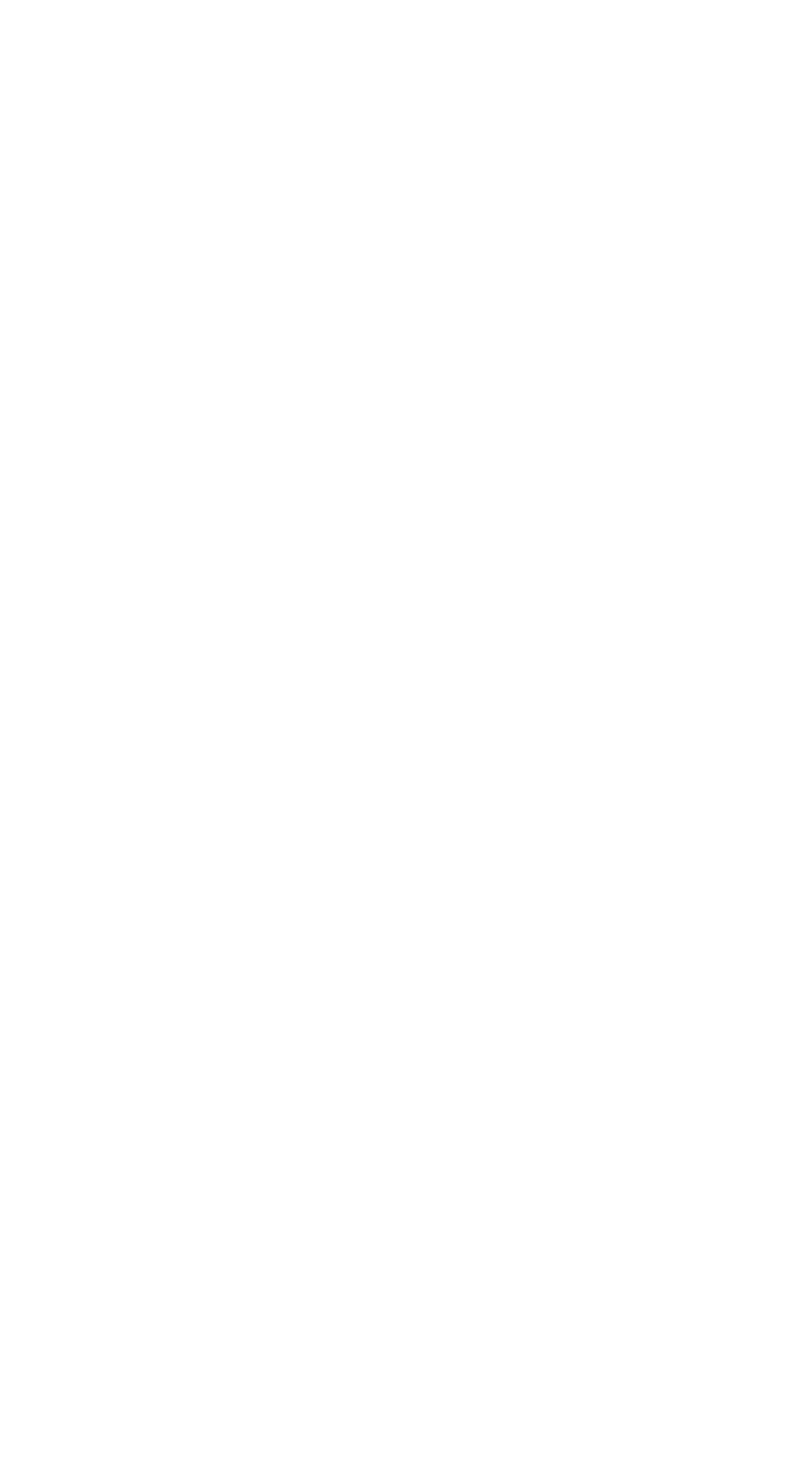
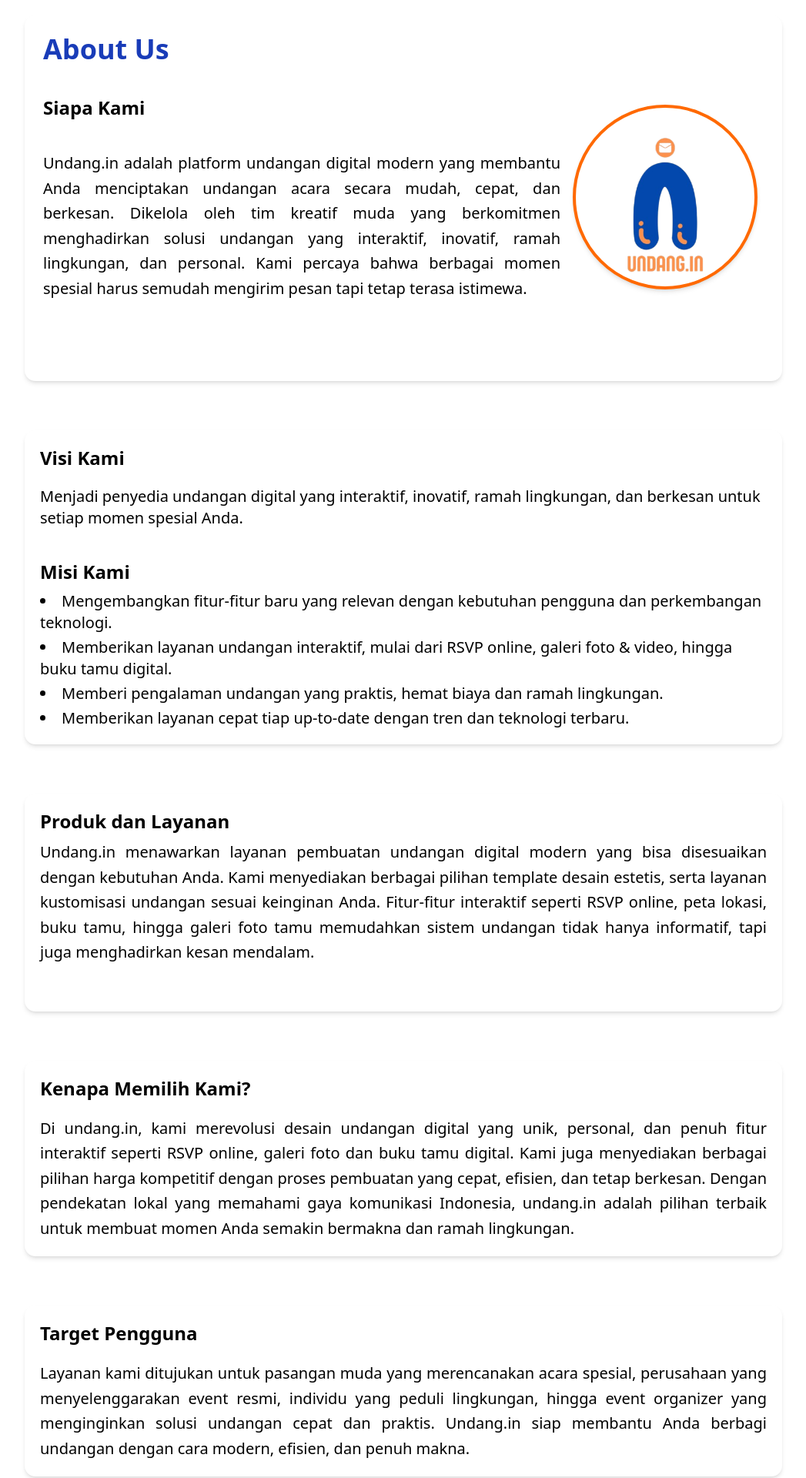
Before and after one commit to ranggapasya/Undangin, a Next.js app: page /about in a window 1280 px wide. Shown: the part 220-2140 px from the top of the page at 77% size, without its empty margins (116-1163 px from the left). Before the commit the page ends 872 px from the top, so only its background shows below. Built offline with nearby package versions, Linux system fonts and the light colour scheme.

Commit message:
About update

```diff
--- a/package.json
+++ b/package.json
@@ -28,6 +28,7 @@
     "react-icon": "^1.0.0",
     "react-player": "^2.16.0",
     "react-to-print": "^3.1.0",
+    "swiper": "^11.2.6",
     "tailwind-merge": "^3.2.0",
     "zod": "^3.24.4"
   },
--- a/src/app/about/page.tsx
+++ b/src/app/about/page.tsx
@@ -1,7 +1,110 @@
-export default function About() {
-    return (
-        <div className="flex min-h-screen flex-col items-center justify-between p-24">
-        <p className="text-[36px] ">INI ADALAH ABOUT PAGE</p>
-        </div>
-    );
-    }
+'use client';
+import Image from 'next/image';
+
+export default function AboutPage() {
+  return (
+    <>
+      {/* Bagian Biru Atas */}
+      <div className="w-full h-32 bg-blue-800 rounded-b-[100px]" />
+
+      {/* Konten Utama */}
+      <main className="px-5 py-10 max-w-5xl mx-auto space-y-16 text-black relative z-10">
+
+        {/* Section 1 - Tentang Kami */}
+        <section className="relative bg-white p-6 rounded-xl shadow-md">
+          <h2 className="text-4xl font-semibold mb-10 text-blue-800">About Us</h2>
+          <div className="absolute top-4 right-4 mr-4 mt-25">
+            <div className="w-60 h-60 rounded-full border-4 border-orange-500 flex items-center justify-center bg-white shadow-md">
+              <Image
+                src="/images/logo.png"
+                alt="Logo Undang.in"
+                width={500}
+                height={500}
+                className="object-contain"
+              />
+            </div>
+          </div>
+
+          <h3 className="text-2xl font-semibold mb-10">Siapa Kami</h3>
+          <p className="text-justify leading-relaxed text-xl mb-20 max-w-2xl">
+            Undang.in adalah platform undangan digital modern yang membantu Anda menciptakan undangan acara secara mudah, cepat, dan berkesan.
+            Dikelola oleh tim kreatif muda yang berkomitmen menghadirkan solusi undangan yang interaktif, inovatif, ramah lingkungan, dan personal.
+            Kami percaya bahwa berbagai momen spesial harus semudah mengirim pesan tapi tetap terasa istimewa.
+          </p>
+        </section>
+
+        {/* Section 2 - Visi Misi */}
+        <section className="bg-white p-5 rounded-xl shadow-md">
+          <h3 className="text-2xl font-semibold mb-5">Visi Kami</h3>
+          <p className="text-xl mb-10">
+            Menjadi penyedia undangan digital yang interaktif, inovatif, ramah lingkungan, dan berkesan untuk setiap momen spesial Anda.
+          </p>
+          <h3 className="text-2xl font-semibold mb-2">Misi Kami</h3>
+          <ul className="list-disc list-inside text-xl space-y-1">
+            <li>Mengembangkan fitur-fitur baru yang relevan dengan kebutuhan pengguna dan perkembangan teknologi.</li>
+            <li>Memberikan layanan undangan interaktif, mulai dari RSVP online, galeri foto & video, hingga buku tamu digital.</li>
+            <li>Memberi pengalaman undangan yang praktis, hemat biaya dan ramah lingkungan.</li>
+            <li>Memberikan layanan cepat tiap up-to-date dengan tren dan teknologi terbaru.</li>
+          </ul>
+        </section>
+
+        {/* Section 3 - Produk & Layanan */}
+        <section className="bg-white p-5 rounded-xl shadow-md">
+          <h3 className="text-2xl font-semibold mb-2">Produk dan Layanan</h3>
+          <p className="text-xl text-justify leading-relaxed mb-10">
+            Undang.in menawarkan layanan pembuatan undangan digital modern yang bisa disesuaikan dengan kebutuhan Anda.
+            Kami menyediakan berbagai pilihan template desain estetis, serta layanan kustomisasi undangan sesuai keinginan Anda.
+             Fitur-fitur interaktif seperti RSVP online, peta lokasi, buku tamu, hingga galeri foto tamu memudahkan sistem undangan tidak hanya informatif, tapi juga menghadirkan kesan mendalam.
+          </p>
+          </section>
+
+          {/* Section 4 - Kenapa Memilih Kami */}
+<section className="bg-white p-5 rounded-xl shadow-md">
+  <h3 className="text-2xl font-semibold mb-5">Kenapa Memilih Kami?</h3>
+  <p className="text-xl text-justify leading-relaxed">
+    Di undang.in, kami merevolusi desain undangan digital yang unik, personal, dan penuh fitur interaktif seperti RSVP online, galeri foto dan buku tamu digital.
+    Kami juga menyediakan berbagai pilihan harga kompetitif dengan proses pembuatan yang cepat, efisien, dan tetap berkesan.
+    Dengan pendekatan lokal yang memahami gaya komunikasi Indonesia, undang.in adalah pilihan terbaik untuk membuat momen Anda semakin bermakna dan ramah lingkungan.
+  </p>
+ </section>
+
+{/* Section 5 - Target Pengguna */}
+<section className="bg-white p-5 rounded-xl shadow-md">
+  <h3 className="text-2xl font-semibold mb-5">Target Pengguna</h3>
+  <p className="text-xl text-justify leading-relaxed">
+    Layanan kami ditujukan untuk pasangan muda yang merencanakan acara spesial, perusahaan yang menyelenggarakan event resmi, individu yang peduli lingkungan, hingga event organizer yang menginginkan solusi undangan cepat dan praktis.
+    Undang.in siap membantu Anda berbagi undangan dengan cara modern, efisien, dan penuh makna.
+  </p>
+</section>
+
+{/* Section 6 - Tim Undang.in */}
+<section className="bg-white p-5 rounded-xl shadow-md">
+  <h3 className="text-lg font-semibold mb-4">Tim Undang.in</h3>
+
+  {/* Foto Tim */}
+  <div className="w-full flex justify-center mb-6">
+    <div className="rounded-xl overflow-hidden border-4 border-orange-500 shadow-md">
+      <Image
+        src="/images/fotbar.jpg"
+        alt="Tim Undang.in"
+        width={250}
+        height={250}
+        className="object-cover object-center w-full h-full"
+      />
+    </div>
+  </div>
+
+  {/* Kontak */}
+  <p className="text-3xl text-center mb-5">Hubungi kami:</p>
+  <ul className="text-xl list-disc list-inside text-center ">
+    <li>Email: undang24in@gmail.com</li>
+    <li>Instagram: @undang.in25</li>
+  </ul>
+</section>
+</main>
+
+      {/* Bagian Biru Bawah */}
+      <div className="w-full h-32 bg-blue-800 rounded-t-[100px]" />
+    </>
+  );
+}
--- a/src/app/display/page.tsx
+++ b/src/app/display/page.tsx
@@ -16,12 +16,12 @@
     { title: 'Template Birthday #04', price: 'Rp. 160.000', imageUrl: '/images/Birthday-Party.png' },
   ],
   wedding: [
-    { title: 'Template Wedding #01', price: 'Rp. 200.000', imageUrl: '/images/Wedding-Template.png' },
-    { title: 'Template Wedding #02', price: 'Rp. 220.000', imageUrl: '/images/Wedding-Template.png' },
-    { title: 'Template Wedding #03', price: 'Rp. 240.000', imageUrl: '/images/Wedding-Template.png' },
+    { title: 'Template Wedding #01', price: 'Rp. 120.000', imageUrl: '/images/Wedding-Party.png' },
+    { title: 'Template Wedding #02', price: 'Rp. 125.000', imageUrl: '/images/Wedding-Party.png' },
+    { title: 'Template Wedding #03', price: 'Rp. 150.000', imageUrl: '/images/Wedding-Party.png' },
   ],
   others: [
-    { title: 'Template Event #01', price: 'Rp. 180.000', imageUrl: '/images/Event-Template.png' },
+    { title: 'Template Lainnya #01', price: 'Rp. 180.000', imageUrl: '/images/Custom-Invitation.png' },
   ],
 };
 
--- /dev/null
+++ b/src/components/aboutComponents/About.tsx
@@ -0,0 +1,56 @@
+import Image from 'next/image'
+
+export default function About() {
+  return (
+    <div className="px-5 py-10 space-y-16 text-black">
+
+      {/* Section 1 - About Us */}
+      <section className="flex flex-col-reverse lg:flex-row items-center justify-between gap-10">
+        <div className="lg:w-1/2 space-y-4">
+          <h2 className="text-2xl font-bold">About Us</h2>
+          <h3 className="text-lg font-semibold">Siapa Kami</h3>
+          <p className="text-justify">
+            <strong>undang.in</strong> adalah platform undangan digital modern yang membantu Anda menciptakan undangan acara secara mudah, cepat, dan bersih. Dikelola oleh tim kreatif muda yang berkomitmen solusi undangan yang interaktif, inovatif, ramah lingkungan, dan personal. Kami percaya bahwa berbagai momen spesial harus semudah mengirim pesan — tapi tetap terasa istimewa.
+          </p>
+        </div>
+        <div className="lg:w-1/3 flex justify-center">
+          <Image src="/images/logo.png" alt="undang.in logo" width={200} height={200} />
+        </div>
+      </section>
+
+      {/* Section 2 - Visi Misi */}
+      <section className="space-y-6">
+        <div>
+          <h3 className="text-lg font-semibold">Visi Kami</h3>
+          <p>
+            Menjadi penyedia undangan digital yang interaktif, inovatif, ramah lingkungan, dan berkesan untuk setiap momen spesial Anda.
+          </p>
+        </div>
+        <div>
+          <h3 className="text-lg font-semibold">Misi Kami</h3>
+          <ul className="list-disc list-inside space-y-1">
+            <li>Mengembangkan fitur-fitur baru yang relevan dengan kebutuhan pengguna dan perkembangan teknologi.</li>
+            <li>Menyediakan undangan digital yang interaktif, mulai dari RSVP online, galeri foto & video, hingga buku tamu digital.</li>
+            <li>Menawarkan harga terjangkau yang jelas, hemat biaya dan ramah lingkungan.</li>
+            <li>Memberikan layanan cepat tiap up-to-date dengan tren dan teknologi terbaru.</li>
+          </ul>
+        </div>
+      </section>
+
+      {/* Section 3 - Produk dan Layanan */}
+      <section className="space-y-4">
+        <h3 className="text-lg font-semibold">Produk dan Layanan</h3>
+        <p>
+          <strong>undang.in</strong> menawarkan layanan pembuatan undangan digital modern yang bisa disesuaikan dengan kebutuhan Anda.
+        </p>
+        <p>
+          Kami menyediakan berbagai pilihan template desain estetika, serta layanan kustomisasi lengkap sesuai keinginan klien.
+        </p>
+        <p>
+          Fitur-fitur interaktif seperti RSVP online, peta lokasi, album foto & video, hingga buku tamu digital tidak hanya mempercantik undangan, tapi juga meningkatkan kesan mendalam.
+        </p>
+      </section>
+
+    </div>
+  );
+}
--- a/src/components/miscComponents/NavbarLayout.tsx
+++ b/src/components/miscComponents/NavbarLayout.tsx
@@ -12,8 +12,8 @@
       <div className="flex gap-4">
         <Link className="bg-white font-semibold rounded-full px-4 py-0.5 text-xl" href="/">Home</Link>
         <Link className="bg-white font-semibold rounded-full px-4 py-0.5 text-xl" href="/display">Display</Link>
+        <Link className="bg-white font-semibold rounded-full px-4 py-0.5 text-xl" href="/#fitur">Fitur</Link>
         <Link className="bg-white font-semibold rounded-full px-4 py-0.5 text-xl" href="/about">About</Link>
-        <Link className="bg-white font-semibold rounded-full px-4 py-0.5 text-xl" href="/#fitur">Fitur</Link>
       </div>
       <Image src="/images/logo.png" alt="Logo" width={50} height={50} className="ml-4 border-1
       border-black w-10 h-10 object-cover rounded-full bg-white" />
```
Also changed, not shown: public/images/fotbar.jpg (added), 1 other file (tests, documents, lock files or other folders).
